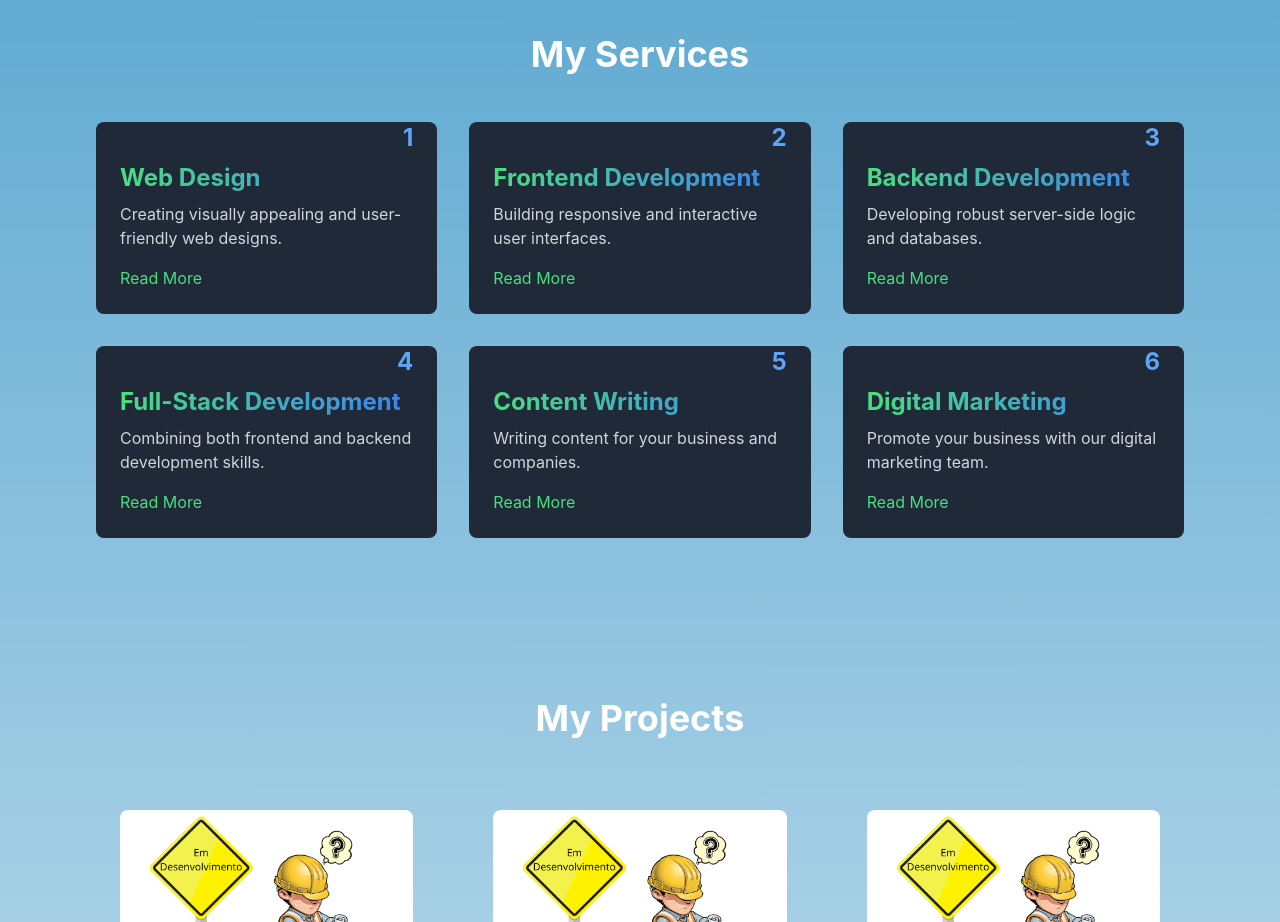
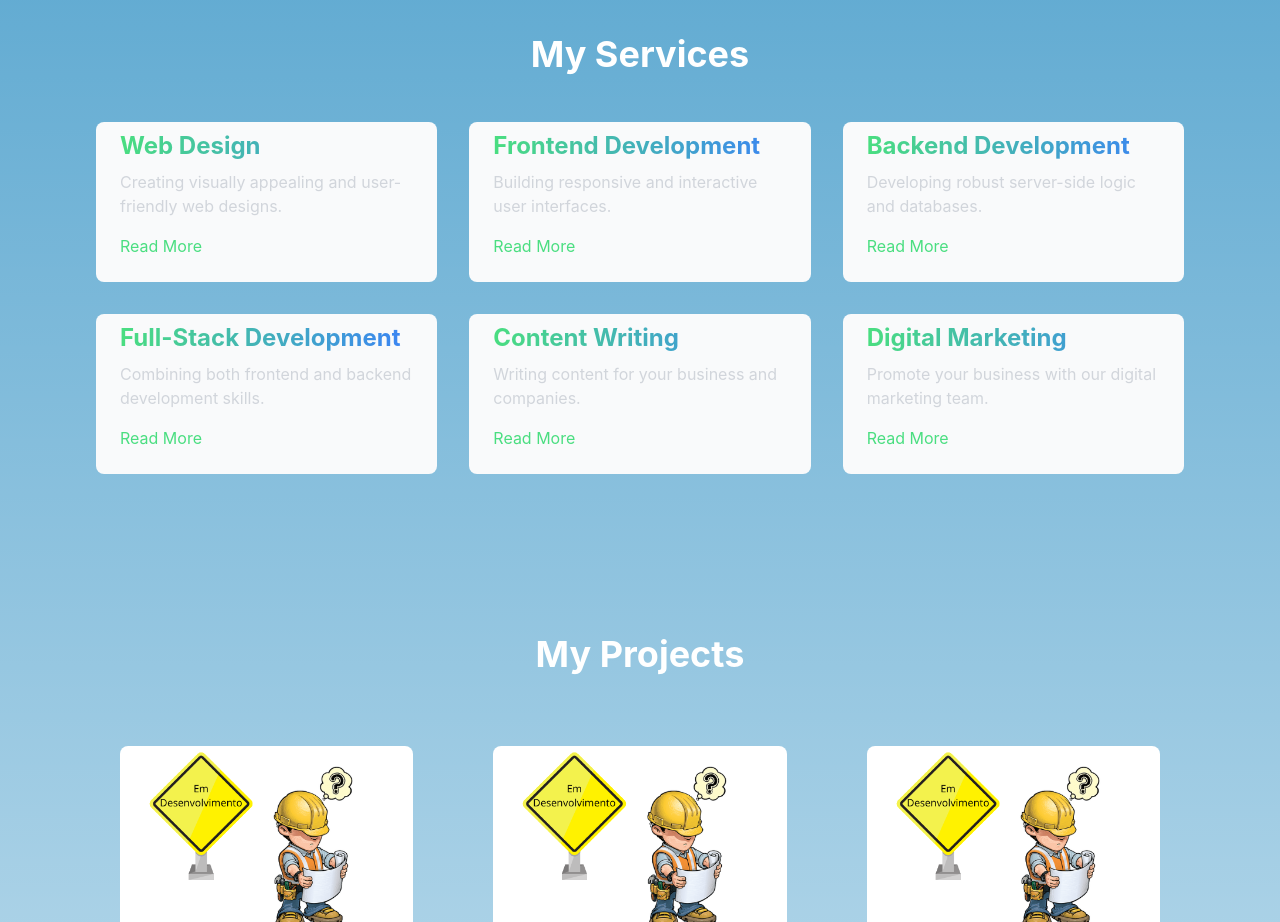
Before and after one commit to PatrickBastosDeveloper/MyPortfolio, a React (Vite) app: page / in a window 1280 px wide. Shown: the part 1300-2222 px from the top of the page. Built offline with nearby package versions, Linux system fonts and the light colour scheme.

Commit message:
feat: Update Service component styles for improved visual clarity

```diff
--- a/src/components/Service.jsx
+++ b/src/components/Service.jsx
@@ -41,15 +41,9 @@ const Service = () => {
           {services.map((service) => (
             <div
               key={service.id}
-              className="bg-gray-800 px-6 pb-6 rounded-lg hover:shadow-lg transform
+              className="bg-gray-50 px-6 pb-6 rounded-lg hover:shadow-lg transform
               transition-transform duration-300 hover:scale-105"
             >
-              <div
-                className="text-right text-2xl font-bold text-transparent bg-clip-text
-              bg-gradient-to-r from-green-600 to-blue-400"
-              >
-                {service.id}
-              </div>
               <h3 className="mt-2 text-2xl font-bold text-transparent bg-clip-text
               bg-gradient-to-r from-green-400 to-blue-500">
                 {service.title}
```
